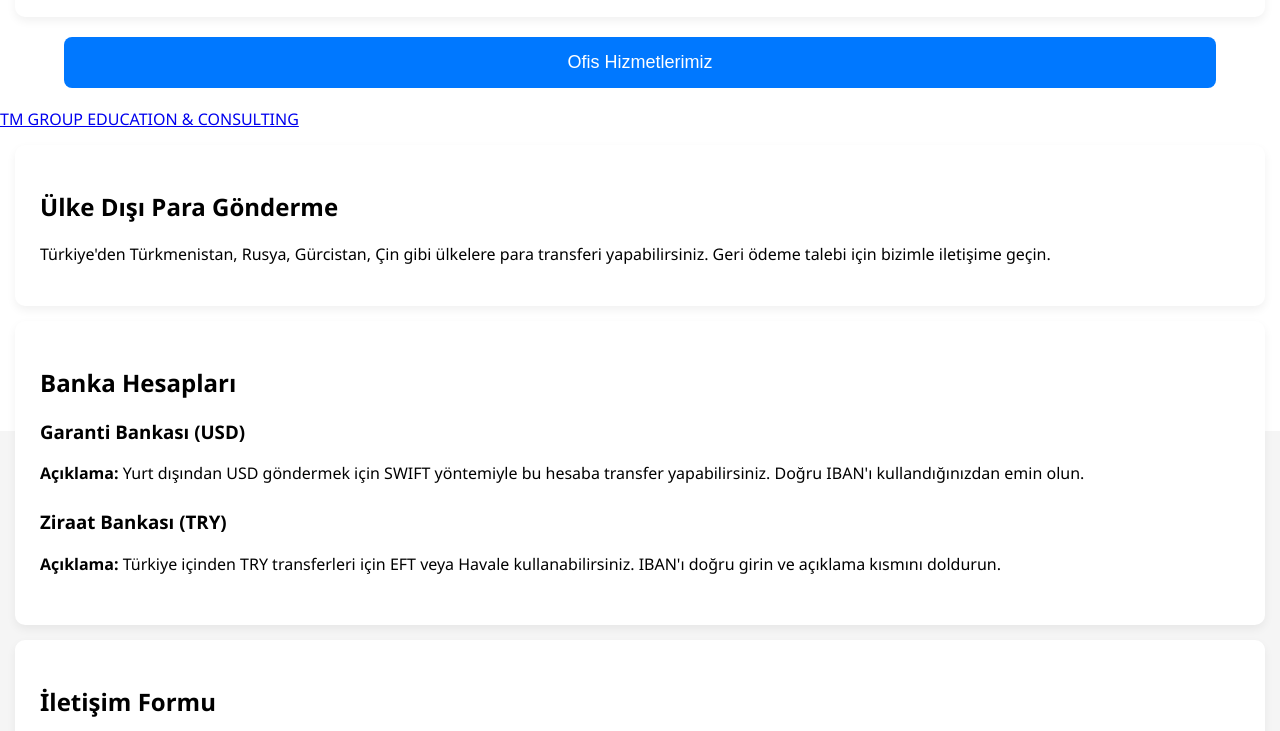
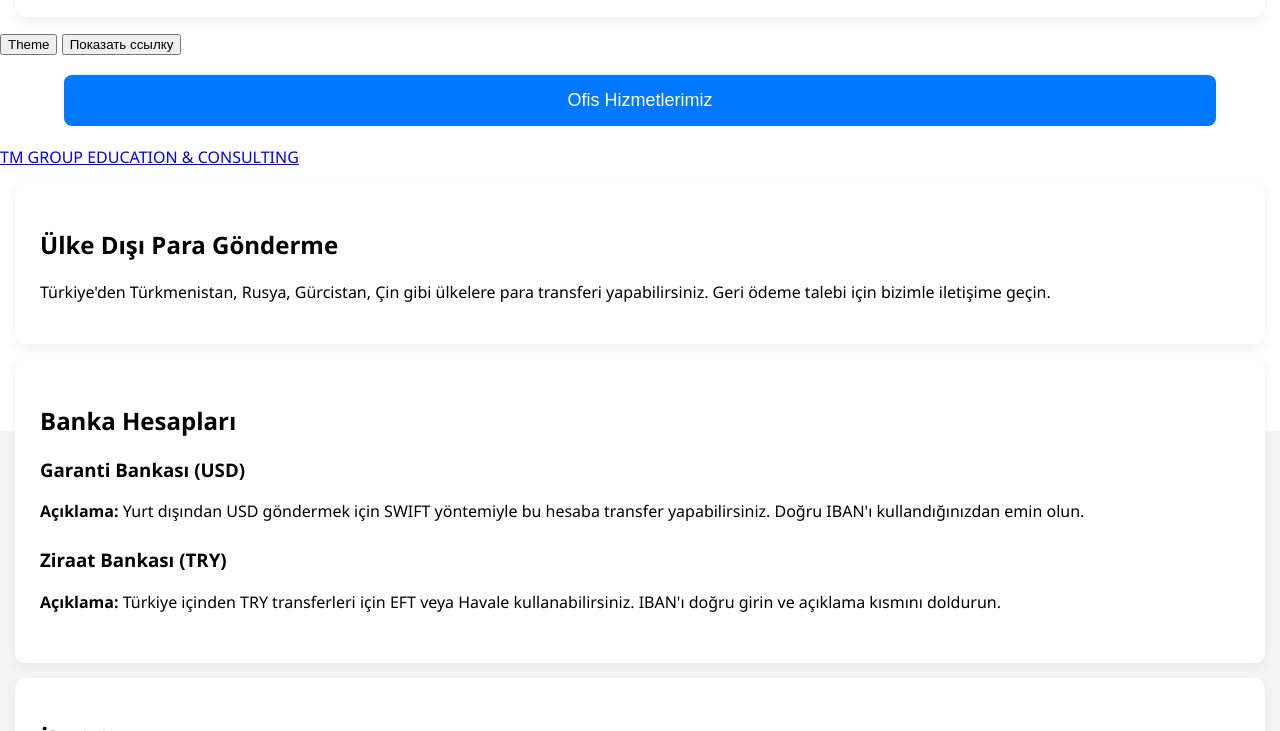
Before and after one commit to thefarruk/shiko, a plain HTML site: page index.html in a window 1280 px wide. Shown: the part 369-1100 px from the top of the page. Drawn offline with Linux system fonts and the light colour scheme; files whose address does not match are found by name.

Commit message:
Update index.html

```diff
--- a/index.html
+++ b/index.html
@@ -40,6 +40,11 @@
     <a href="https://t.me/shihnazaralymov"><i class="fab fa-telegram"></i> Telegram</a>
     <a href="https://instagram.com/shihnazaralymov"><i class="fab fa-instagram"></i> Instagram</a>
   </section>
+
+   <button id="theme-toggle">Theme</button>
+
+<button id="toggle-button">Показать ссылку</button>
+<a id="hidden-link" style="display:none;" href="#">Моя ссылка</a>
 
 
 <div class="accordion">
```
